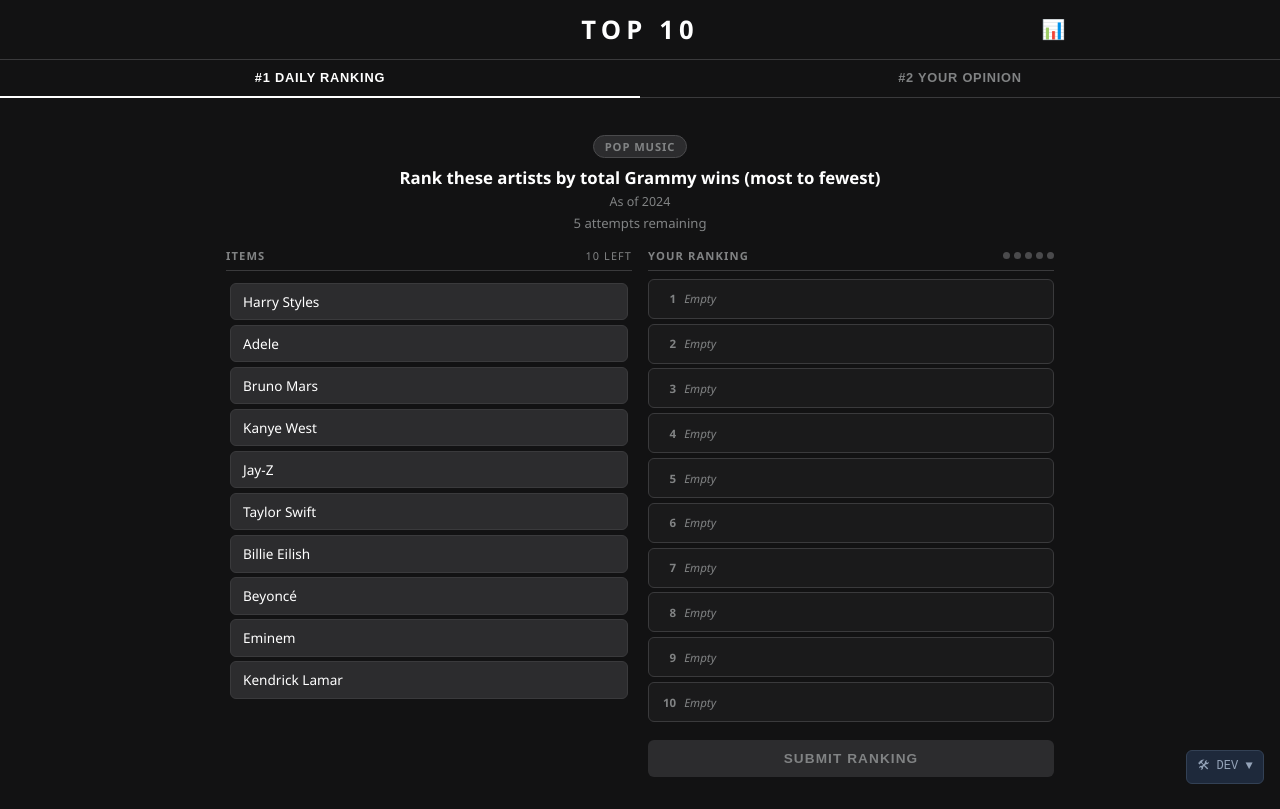
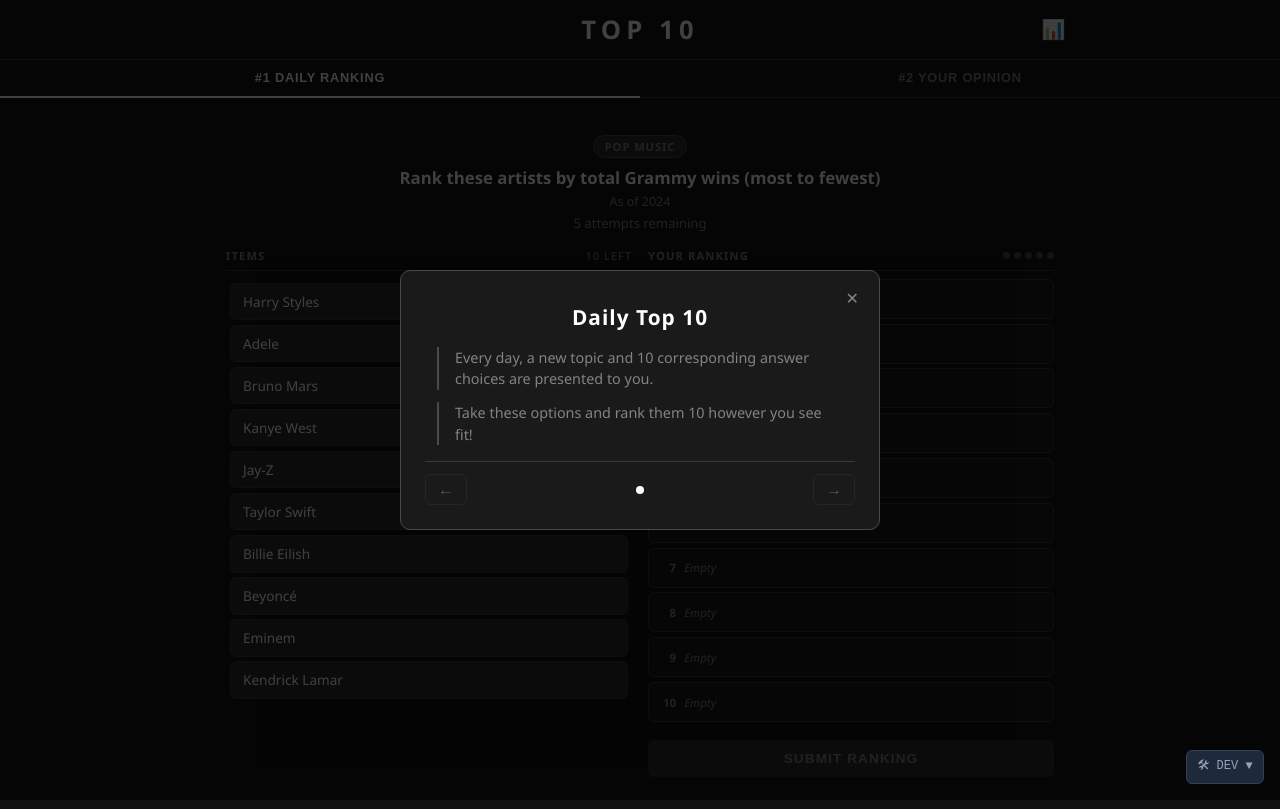
Before and after one commit to echase20/Top10, a React (Vite) app: page / in a window 1280 px wide. Built offline with nearby package versions, Linux system fonts and the light colour scheme.

Commit message:
Add daily welcome modal with page navigation

```diff
--- a/src/App.css
+++ b/src/App.css
@@ -854,6 +854,98 @@
   color: #fecaca;
 }
 
+/* ===== Welcome Modal ===== */
+.welcome-modal {
+  position: relative;
+  max-width: 480px;
+  min-height: 220px;
+  display: flex;
+  flex-direction: column;
+  justify-content: space-between;
+}
+
+.welcome-close {
+  position: absolute;
+  top: 1rem;
+  right: 1rem;
+}
+
+.welcome-page {
+  padding: 0.5rem 0.25rem 1rem;
+}
+
+.welcome-title {
+  font-size: 1.3rem;
+  font-weight: 800;
+  letter-spacing: 0.05em;
+  margin-bottom: 1rem;
+  text-align: center;
+}
+
+.welcome-points {
+  list-style: none;
+  display: flex;
+  flex-direction: column;
+  gap: 0.75rem;
+  padding: 0 0.5rem;
+}
+
+.welcome-points li {
+  font-size: 0.9rem;
+  color: var(--text-muted);
+  line-height: 1.5;
+  padding-left: 1rem;
+  border-left: 2px solid var(--border-light);
+}
+
+.welcome-nav {
+  display: flex;
+  align-items: center;
+  justify-content: space-between;
+  padding-top: 0.75rem;
+  border-top: 1px solid var(--border);
+}
+
+.welcome-arrow {
+  background: none;
+  border: 1px solid var(--border-light);
+  color: var(--text);
+  border-radius: var(--radius);
+  padding: 0.35rem 0.75rem;
+  font-size: 1rem;
+  cursor: pointer;
+  transition: background var(--transition);
+}
+
+.welcome-arrow:hover:not(:disabled) {
+  background: var(--bg-tile-hover);
+}
+
+.welcome-arrow:disabled {
+  opacity: 0.25;
+  cursor: default;
+}
+
+.welcome-dots {
+  display: flex;
+  gap: 0.4rem;
+}
+
+.welcome-dot {
+  width: 8px;
+  height: 8px;
+  border-radius: 50%;
+  border: none;
+  background: var(--border-light);
+  cursor: pointer;
+  padding: 0;
+  transition: background var(--transition);
+}
+
+.welcome-dot.active {
+  background: var(--text);
+}
+
 /* ===== Responsive ===== */
 @media (max-width: 580px) {
   .columns-wrapper {
--- a/src/App.jsx
+++ b/src/App.jsx
@@ -3,6 +3,7 @@
 import GameBoard from './components/GameBoard'
 import OpinionBoard from './components/OpinionBoard'
 import StatsModal from './components/StatsModal'
+import WelcomeModal, { hasSeenToday } from './components/WelcomeModal'
 import DevPanel from './components/DevPanel'
 import { useGameState } from './hooks/useGameState'
 import { useOpinionState } from './hooks/useOpinionState'
@@ -10,6 +11,7 @@
 
 export default function App() {
   const [showStats, setShowStats] = useState(false)
+  const [showWelcome, setShowWelcome] = useState(!hasSeenToday())
   const [activeTab, setActiveTab] = useState('ranking')
   const game = useGameState()
   const opinion = useOpinionState()
@@ -26,6 +28,7 @@
   return (
     <div className="app">
       <Header onShowStats={() => setShowStats(true)} streak={stats.currentStreak} />
+
 
       <div className="tab-nav">
         <button
@@ -77,6 +80,8 @@
         <StatsModal stats={stats} onClose={() => setShowStats(false)} gameStatus={gameStatus} />
       )}
 
+      {showWelcome && <WelcomeModal onClose={() => setShowWelcome(false)} />}
+
       {import.meta.env.DEV && <DevPanel game={game} opinion={opinion} />}
     </div>
   )
--- /dev/null
+++ b/src/components/WelcomeModal.jsx
@@ -0,0 +1,85 @@
+import { useState } from 'react'
+import { getTodayStrET } from '../utils/gameLogic'
+
+const STORAGE_KEY = 'top10_welcome_seen'
+
+const PAGES = [
+  {
+    title: 'Daily Top 10',
+    points: [
+      'Every day, a new topic and 10 corresponding answer choices are presented to you.',
+      'Take these options and rank them 10 however you see fit!',
+    ],
+  },
+  // More pages will be added here
+]
+
+function hasSeenToday() {
+  return localStorage.getItem(STORAGE_KEY) === getTodayStrET()
+}
+
+function markSeenToday() {
+  localStorage.setItem(STORAGE_KEY, getTodayStrET())
+}
+
+export default function WelcomeModal({ onClose }) {
+  const [page, setPage] = useState(0)
+
+  const handleClose = () => {
+    markSeenToday()
+    onClose()
+  }
+
+  const current = PAGES[page]
+  const isFirst = page === 0
+  const isLast = page === PAGES.length - 1
+
+  return (
+    <div className="modal-overlay" onClick={handleClose}>
+      <div className="modal welcome-modal" onClick={e => e.stopPropagation()}>
+
+        <button className="close-btn welcome-close" onClick={handleClose}>✕</button>
+
+        <div className="welcome-page">
+          <h2 className="welcome-title">{current.title}</h2>
+          <ul className="welcome-points">
+            {current.points.map((point, i) => (
+              <li key={i}>{point}</li>
+            ))}
+          </ul>
+        </div>
+
+        <div className="welcome-nav">
+          <button
+            className="welcome-arrow"
+            onClick={() => setPage(p => p - 1)}
+            disabled={isFirst}
+          >
+            ←
+          </button>
+
+          <div className="welcome-dots">
+            {PAGES.map((_, i) => (
+              <button
+                key={i}
+                className={`welcome-dot ${i === page ? 'active' : ''}`}
+                onClick={() => setPage(i)}
+              />
+            ))}
+          </div>
+
+          <button
+            className="welcome-arrow"
+            onClick={() => setPage(p => p + 1)}
+            disabled={isLast}
+          >
+            →
+          </button>
+        </div>
+
+      </div>
+    </div>
+  )
+}
+
+export { hasSeenToday }
```
